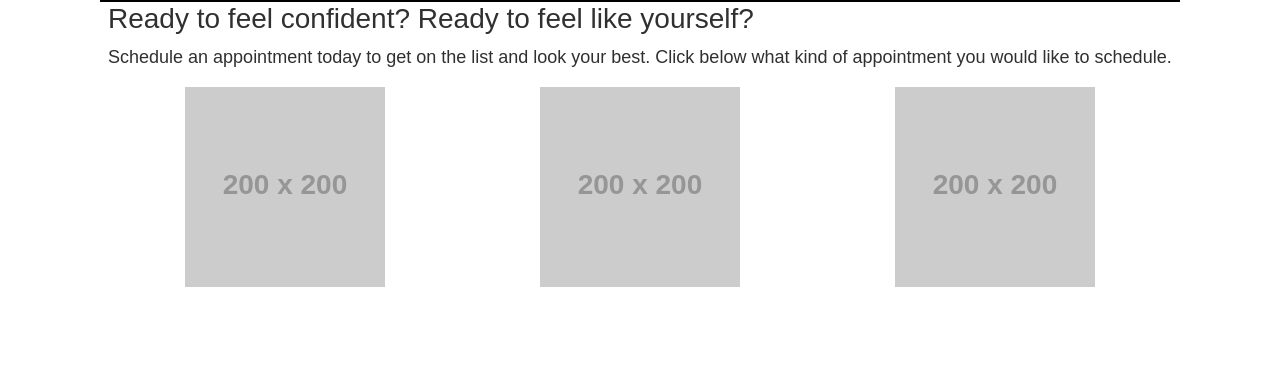
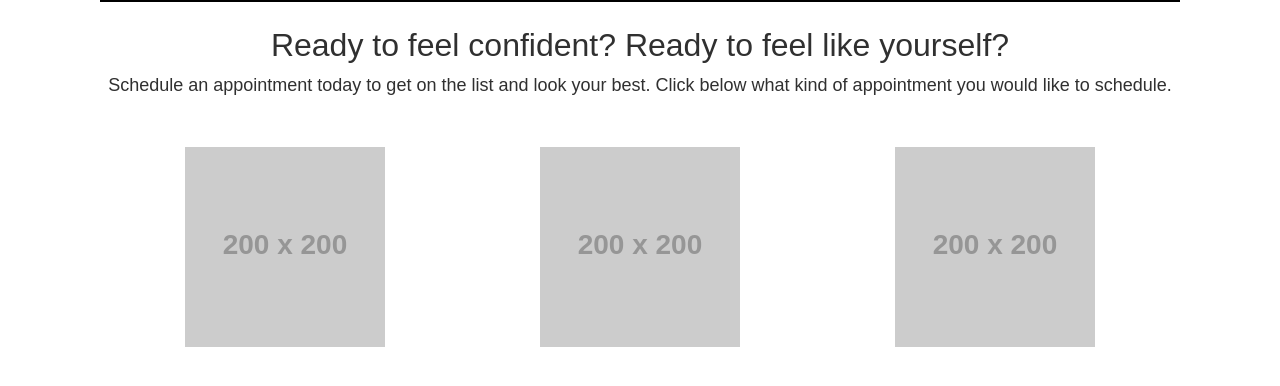
Before and after one commit to laxmeyers/salon, a website built with Vite: page src/index.html in a window 1280 px wide. Built offline with nearby package versions, Linux system fonts and the light colour scheme; placeholder pictures from the web are drawn by us.

Commit message:
home page fixings

```diff
--- a/src/index.html
+++ b/src/index.html
@@ -10,21 +10,21 @@
     <!-- <script src="../js/addcart.js" type="module"></script> -->
   </head>
   <body class="m-auto">
-    <header class="divider, mainmenu" id="mainHeader">
+    <header class="divider, mainmenu d-flex" id="mainHeader">
 
     </header>
     <!-- <div class="cart-count"></div> -->
     <main class="px-2">
-      <h3>Ready to feel confident? Ready to feel like yourself?</h3>
-      <p>
+      <h2 class="text-center mt-4">Ready to feel confident? Ready to feel like yourself?</h3>
+      <p class="text-center">
         Schedule an appointment today to get on the list and look your best.
         Click below what kind of appointment you would like to schedule.
       </p>
 
-      <div class="d-flex justify-content-around">
-        <img src="https://placehold.co/200" alt="">
-        <img src="https://placehold.co/200" alt="">
-        <img src="https://placehold.co/200" alt="">
+      <div class="d-flex justify-content-around mt-5">
+        <a><img src="https://placehold.co/200" alt=""></a>
+        <a><img src="https://placehold.co/200" alt=""></a>
+        <a><img src="https://placehold.co/200" alt=""></a>
       </div>
 
     </main>
```
Also changed, not shown: src/public/partials/header.html (+1 -1 lines), src/public/images/logos/Download hair woman and face logo and symbols for free.jpg (added).
